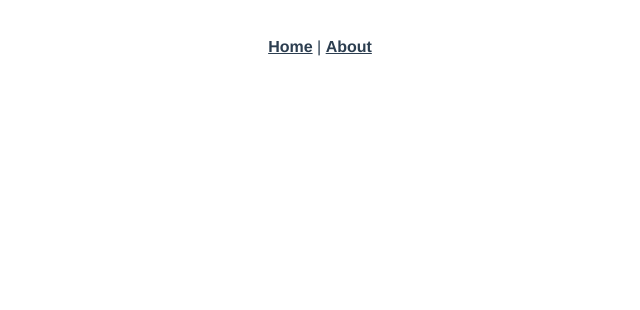
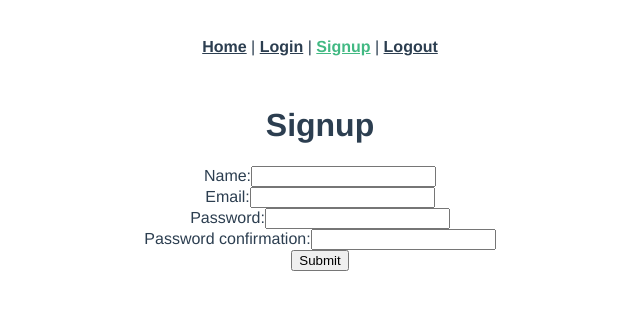
Before and after one commit to kurtproepper/Desert-Island-Box-Office, a Vue app in the folder desert-island-box-office/: page /Signup in a window 1280 px wide. Before the commit this address had no page. Shown: the top 310 px of the page, without its empty margins (320-960 px from the left). Built offline with nearby package versions, Linux system fonts and the light colour scheme.

Commit message:
Added Signup, Login, and Logout pages linked to backend

```diff
--- a/desert-island-box-office/src/App.vue
+++ b/desert-island-box-office/src/App.vue
@@ -2,7 +2,11 @@
   <div id="nav">
     <router-link to="/">Home</router-link>
     |
-    <router-link to="/about">About</router-link>
+    <router-link to="/login">Login</router-link>
+    |
+    <router-link to="/signup">Signup</router-link>
+    |
+    <router-link to="/logout">Logout</router-link>
   </div>
   <router-view />
 </template>
--- a/desert-island-box-office/src/main.js
+++ b/desert-island-box-office/src/main.js
@@ -5,6 +5,12 @@
 
 axios.defaults.baseURL = process.env.NODE_ENV === "development" ? "http://localhost:3000" : "/";
 
+var jwt = localStorage.getItem("jwt");
+if (jwt) {
+  axios.defaults.headers.common["Authorization"] = `Bearer ${jwt}`;
+}
+
 createApp(App).use(router).mount("#app");
 
 axios;
+jwt;
--- a/desert-island-box-office/src/router/index.js
+++ b/desert-island-box-office/src/router/index.js
@@ -1,5 +1,8 @@
 import { createRouter, createWebHistory } from "vue-router";
 import Home from "../views/Home.vue";
+import Signup from "../views/Signup.vue";
+import Login from "../views/Login.vue";
+import Logout from "../views/Logout.vue";
 
 const routes = [
   {
@@ -15,6 +18,21 @@
     // which is lazy-loaded when the route is visited.
     component: () => import(/* webpackChunkName: "about" */ "../views/About.vue"),
   },
+  {
+    path: "/Signup",
+    name: "Signup",
+    component: Signup,
+  },
+  {
+    path: "/login",
+    name: "login",
+    component: Login,
+  },
+  {
+    path: "/logout",
+    name: "logout",
+    component: Logout,
+  },
 ];
 
 const router = createRouter({
--- /dev/null
+++ b/desert-island-box-office/src/views/Login.vue
@@ -0,0 +1,49 @@
+<script>
+import axios from "axios";
+
+export default {
+  data: function () {
+    return {
+      newSessionParams: {},
+      errors: [],
+    };
+  },
+  methods: {
+    submit: function () {
+      axios
+        .post("/sessions", this.newSessionParams)
+        .then((response) => {
+          axios.defaults.headers.common["Authorization"] = "Bearer " + response.data.jwt;
+          localStorage.setItem("jwt", response.data.jwt);
+          this.$router.push("/");
+        })
+        .catch((error) => {
+          console.log(error.response);
+          this.errors = ["Invalid email or password."];
+          this.email = "";
+          this.password = "";
+        });
+    },
+  },
+};
+</script>
+
+<template>
+  <div class="login">
+    <form v-on:submit.prevent="submit()">
+      <h1>Login</h1>
+      <ul>
+        <li v-for="error in errors" v-bind:key="error">{{ error }}</li>
+      </ul>
+      <div>
+        <label>Email:</label>
+        <input type="email" v-model="newSessionParams.email" />
+      </div>
+      <div>
+        <label>Password:</label>
+        <input type="password" v-model="newSessionParams.password" />
+      </div>
+      <input type="submit" value="Submit" />
+    </form>
+  </div>
+</template>
--- /dev/null
+++ b/desert-island-box-office/src/views/Logout.vue
@@ -0,0 +1,16 @@
+<script>
+import axios from "axios";
+
+export default {
+  created: function () {
+    delete axios.defaults.headers.common["Authorization"];
+    localStorage.removeItem("jwt");
+    this.$router.push("/login").then;
+    console.log("Successfully logged out");
+  },
+};
+</script>
+
+<template>
+  <div class="logout"></div>
+</template>
--- /dev/null
+++ b/desert-island-box-office/src/views/Signup.vue
@@ -0,0 +1,53 @@
+<script>
+import axios from "axios";
+
+export default {
+  data: function () {
+    return {
+      newUserParams: {},
+      errors: [],
+    };
+  },
+  methods: {
+    submit: function () {
+      axios
+        .post("/users", this.newUserParams)
+        .then((response) => {
+          console.log(response.data);
+          // this.$router.push("/login");
+        })
+        .catch((error) => {
+          this.errors = error.response.data.errors;
+        });
+    },
+  },
+};
+</script>
+
+<template>
+  <div class="signup">
+    <form v-on:submit.prevent="submit()">
+      <h1>Signup</h1>
+      <ul>
+        <li v-for="error in errors" v-bind:key="error">{{ error }}</li>
+      </ul>
+      <div>
+        <label>Name:</label>
+        <input type="text" v-model="newUserParams.name" />
+      </div>
+      <div>
+        <label>Email:</label>
+        <input type="email" v-model="newUserParams.email" />
+      </div>
+      <div>
+        <label>Password:</label>
+        <input type="password" v-model="newUserParams.password" />
+      </div>
+      <div>
+        <label>Password confirmation:</label>
+        <input type="password" v-model="newUserParams.password_confirmation" />
+      </div>
+      <input type="submit" value="Submit" />
+    </form>
+  </div>
+</template>
```
Also changed, not shown: 1 other file (tests, documents, lock files or other folders).
